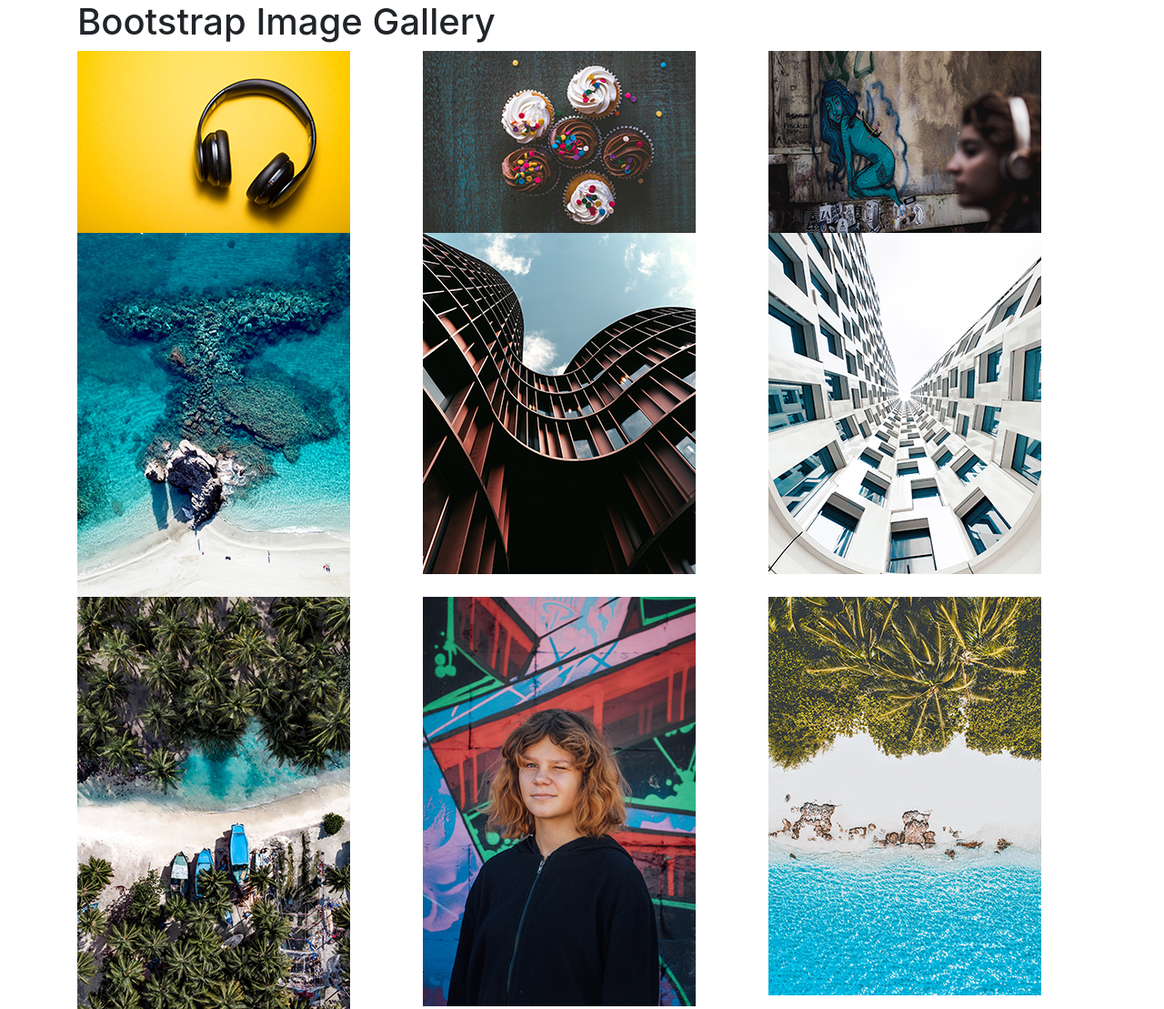
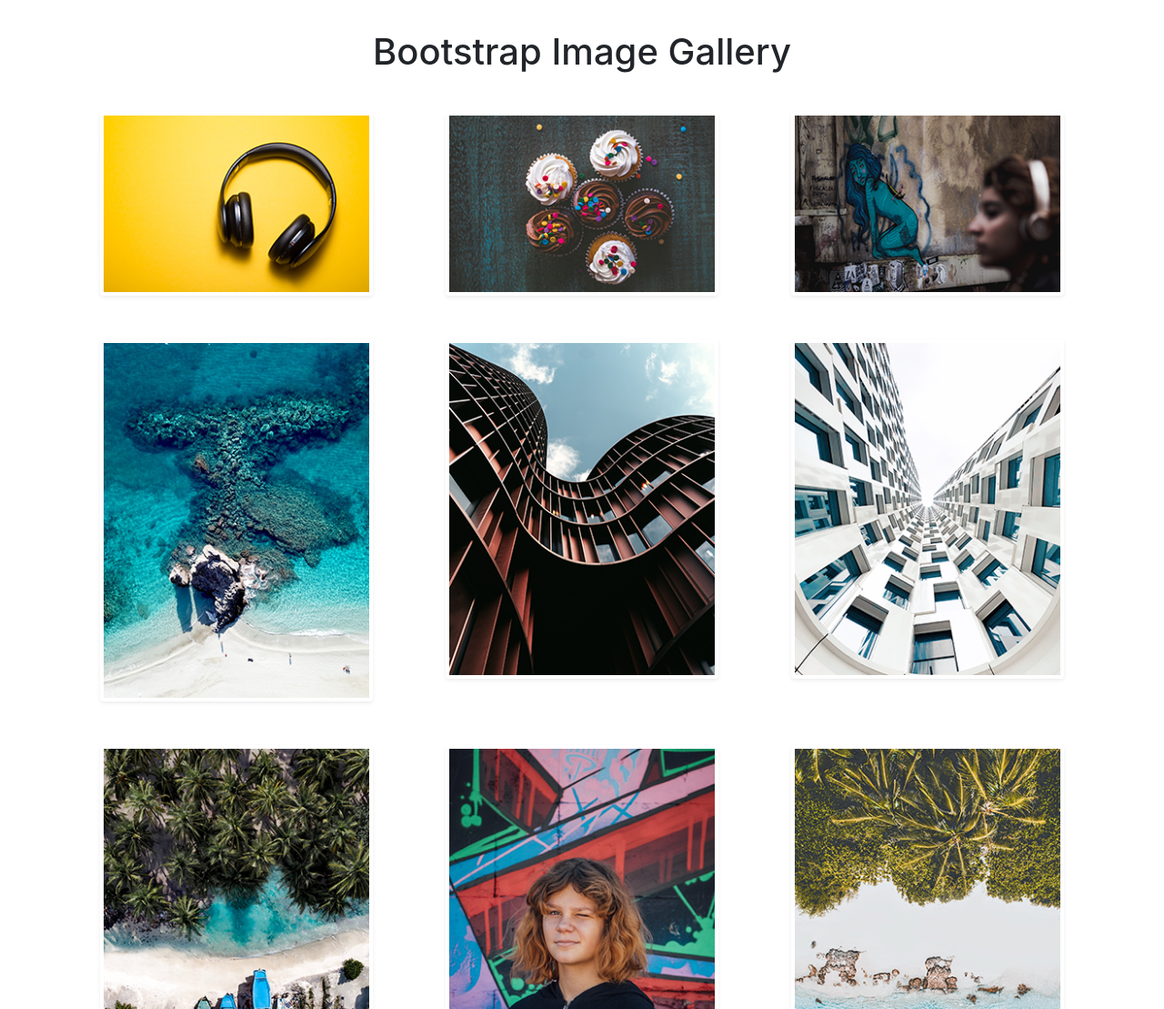
Before and after one commit to walleser-karli/m2-hw2-walleser-karli, a plain HTML site: page index.html in a window 1280 px wide. Shown: the top 1109 px of the page at 91% size. Drawn offline with nearby package versions, Linux system fonts and the light colour scheme.

Commit message:
Add box shadow to images

```diff
--- a/index.html
+++ b/index.html
@@ -19,43 +19,43 @@
 
         <div class="row">
             <div class="col-sm">
-                <img src="img/hw2-image6.png" title="headphones" alt="over-the-ear black headphones on a yellow background" />
+                <img class="shadow-sm p-1 mb-5 bg-white rounded" src="img/hw2-image6.png" title="headphones" alt="over-the-ear black headphones on a yellow background" />
             </div>
 
             <div class="col-sm">
-                <img src="img/hw2-image2.png" title="cupcakes" alt="variety of cupcakes on a table" />
+                <img class="shadow-sm p-1 mb-5 bg-white rounded" src="img/hw2-image2.png" title="cupcakes" alt="variety of cupcakes on a table" />
             </div>
 
             <div class="col-sm">
-                <img src="img/hw2-image3.png" title="girl with steet art" alt="a girl in the foreground has headphones on and is looking at street art of a woman" />
+                <img class="shadow-sm p-1 mb-5 bg-white rounded" src="img/hw2-image3.png" title="girl with steet art" alt="a girl in the foreground has headphones on and is looking at street art of a woman" />
             </div>
         </div>
 
         <div class="row">
             <div class="col-sm">
-                <img src="img/hw2-image9.png" title="aerial view of submerged rock formation" alt="aerial view of submerged rock formation in the ocean" />
+                <img class="shadow-sm p-1 mb-5 bg-white rounded" src="img/hw2-image9.png" title="aerial view of submerged rock formation" alt="aerial view of submerged rock formation in the ocean" />
             </div>
 
             <div class="col-sm">
-                <img src="img/hw2-image5.png" title="skyward view of a curvy, brown buiding" alt="skyward view of a curvy, brown building" />
+                <img class="shadow-sm p-1 mb-5 bg-white rounded" src="img/hw2-image5.png" title="skyward view of a curvy, brown buiding" alt="skyward view of a curvy, brown building" />
             </div>
 
             <div class="col-sm">
-                <img src="img/hw2-image1.png" title="skyward view of a tall building" alt="skyward view of a tall, white building with windows"/>
+                <img class="shadow-sm p-1 mb-5 bg-white rounded" src="img/hw2-image1.png" title="skyward view of a tall building" alt="skyward view of a tall, white building with windows"/>
             </div>
         </div>
 
         <div class="row">
             <div class="col-sm">
-                <img src="img/hw2-image7.png" title="aerial view of a beach with boats" alt="aerial view of a cove with palm trees, boats, and blue water" />
+                <img class="shadow-sm p-1 mb-5 bg-white rounded" src="img/hw2-image7.png" title="aerial view of a beach with boats" alt="aerial view of a cove with palm trees, boats, and blue water" />
             </div>
 
             <div class="col-sm">
-                <img src="img/hw2-image8.png" title="winking girl" alt="teenage girl in black jacket winking at the camera in front of an artsy wall" />
+                <img class="shadow-sm p-1 mb-5 bg-white rounded" src="img/hw2-image8.png" title="winking girl" alt="teenage girl in black jacket winking at the camera in front of an artsy wall" />
             </div>
 
             <div class="col-sm">
-                <img src="img/hw2-image4.png" title="aerial view of a beach" alt="aerial view of a beach meeting the jungle" />
+                <img class="shadow-sm p-1 mb-5 bg-white rounded" src="img/hw2-image4.png" title="aerial view of a beach" alt="aerial view of a beach meeting the jungle" />
             </div>
         </div>
     </div>
--- a/main.css
+++ b/main.css
@@ -0,0 +1,19 @@
+* {
+	margin: 0;
+	padding: 0;
+	border: 0;
+}
+
+.container {
+    text-align: center;
+}
+
+h1 {
+    padding: 3% 0;
+}
+
+div img {
+    padding-bottom: 20px;
+    width: 100%;
+    max-width: 300px;
+}
```
